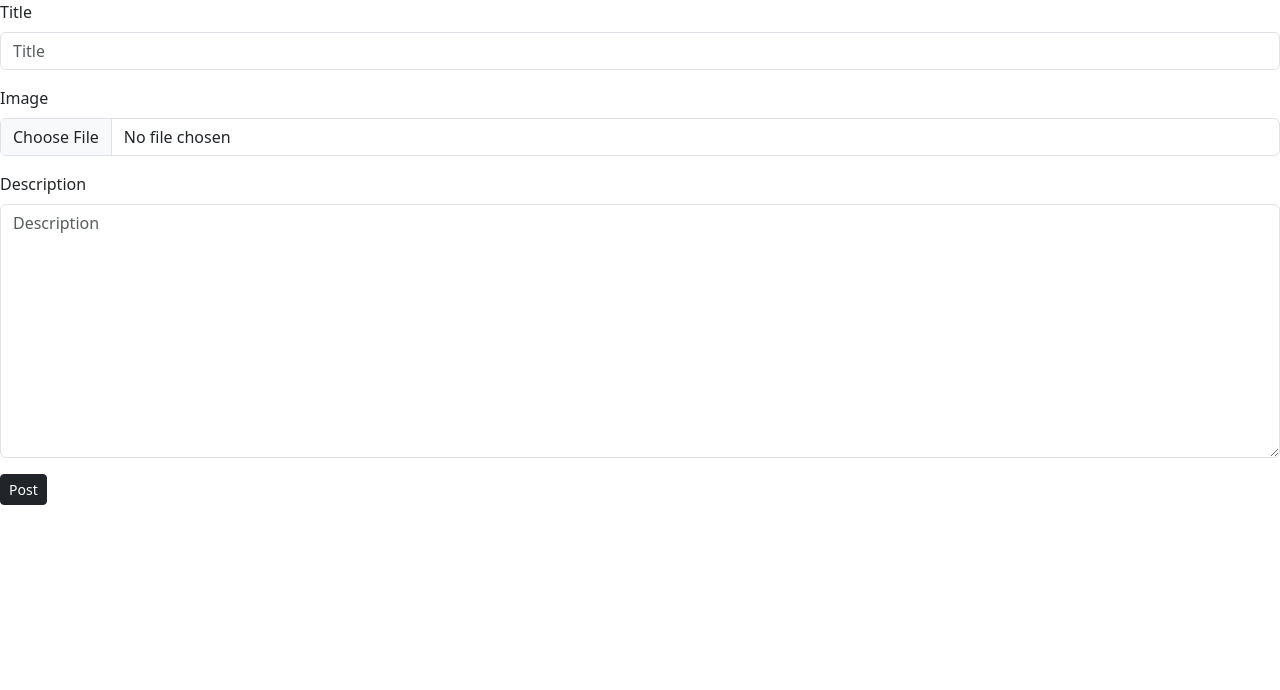
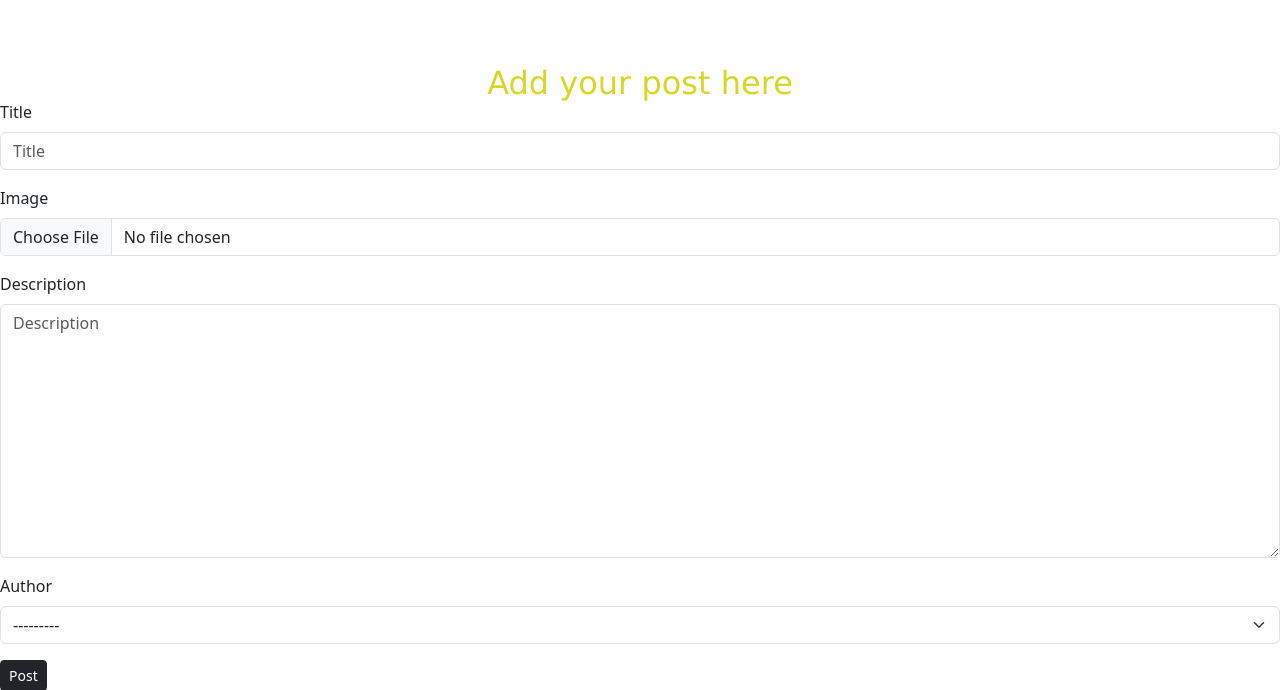
Before and after one commit to silvianjoki/neighbourhood, a Django app: page /add_post/ in a window 1280 px wide. Shown: the part 56-746 px from the top of the page. Run offline with Django 4.2, Linux system fonts and the light colour scheme; the visitor is signed in with stand-in values (Sample User, id 1); data comes from the database, SQL or seed files in the repository; some libraries are stand-ins or nearby versions; some web fonts are replaced.

Commit message:
add post details

```diff
--- a/neighbourApp/forms.py
+++ b/neighbourApp/forms.py
@@ -20,7 +20,7 @@
     model = Post
     class  Meta:
         model = Post
-        exclude = ['author']
+        exclude = ['']
 
 
 class BusinessForm(forms.ModelForm):
--- a/neighbourApp/templates/add_post.html
+++ b/neighbourApp/templates/add_post.html
@@ -10,6 +10,20 @@
 {% endblock%}
 
 {% block content%}
+
+
+<div class="container-fluid" style="height:100px">
+
+    <div class="row">
+        {% if image%}
+
+        {% else %}
+        <h2> Add your post here</h2>
+        </h2>
+        {% endif %}
+    </div>
+</div>
+
 <form  action="{%url 'add_post'%}" method="post" enctype="multipart/form-data">
     {% csrf_token %}
 
--- a/neighbourApp/views.py
+++ b/neighbourApp/views.py
@@ -18,9 +18,13 @@
 
 @login_required(login_url='/accounts/login/')
 def home(request):
+    current_user = request.user
+    post = Post.objects.all()
+    neighbourhood = Neighbourhood.objects.all()
+    business=Business.objects.all()
+    profile = Profile.objects.all()
 
-
-    return render(request, 'home.html')
+    return render(request, 'home.html', {'current_user':current_user,'business':business, 'post':post,'neighbourhood':neighbourhood, 'profile':profile})
 
 @login_required(login_url='/accounts/login/')
 def profile(request):
--- a/static/css/posts.css
+++ b/static/css/posts.css
@@ -0,0 +1,6 @@
+h2{
+    text-align: center;
+    padding-top: 5%;
+    font-family: 'Lucida Sans', 'Lucida Sans Regular', 'Lucida Grande', 'Lucida Sans Unicode', Geneva, Verdana, sans-serif;
+    color: rgb(214, 216, 37);
+}
```
Also changed, not shown: neighbourApp/templates/home.html (+15 -0 lines), 3 other files.
